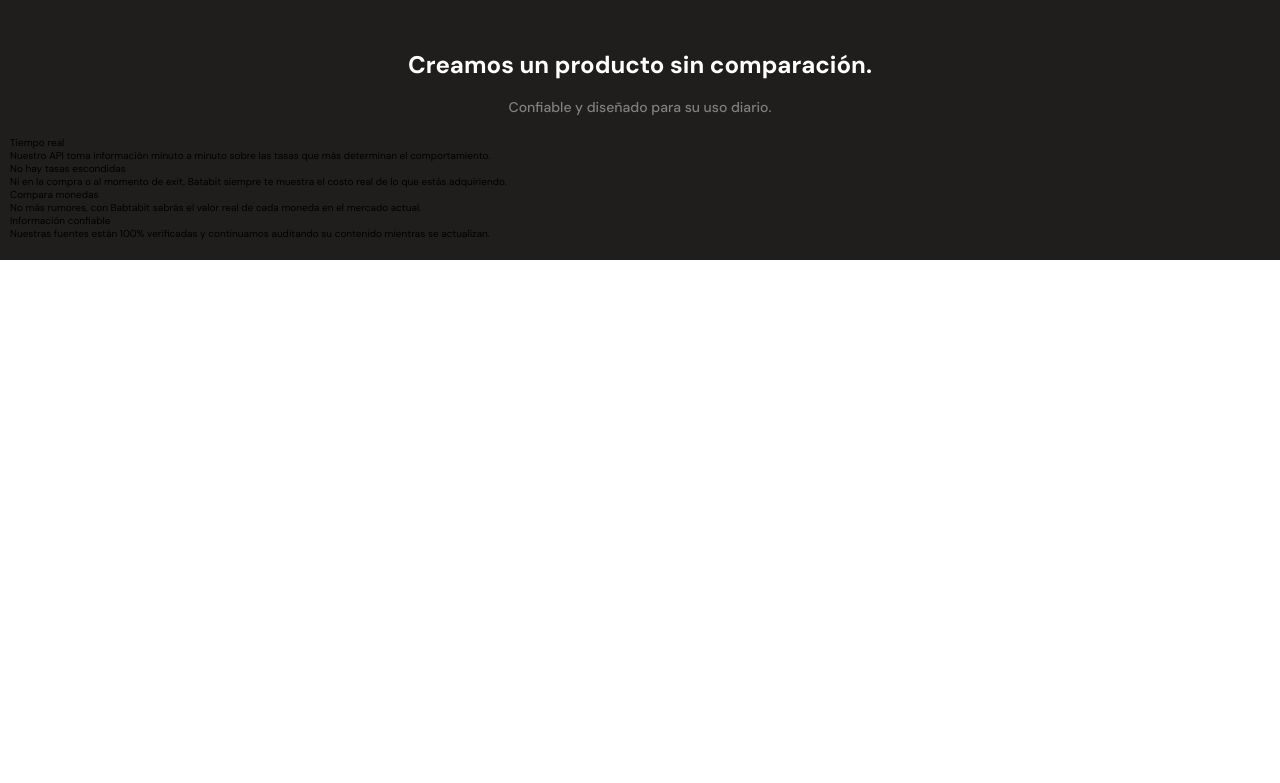
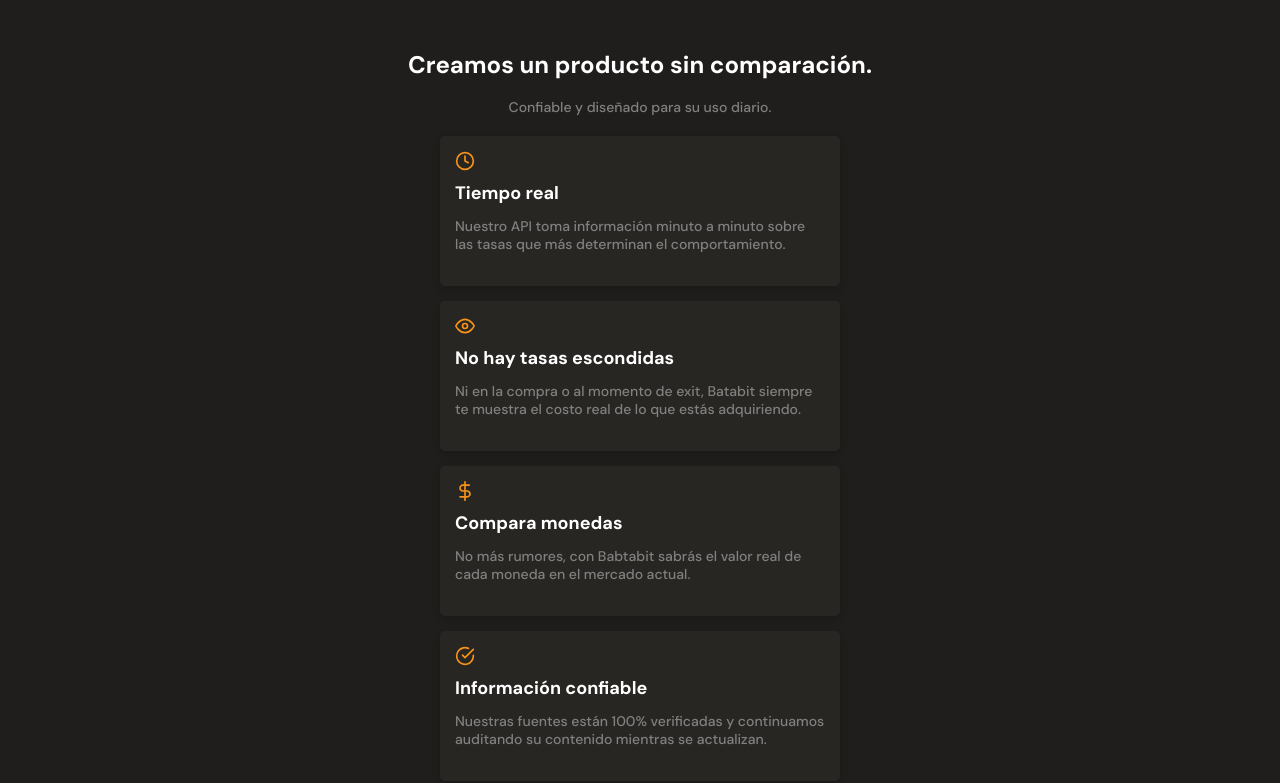
Before and after one commit to jsurrea/Frontend-Mentor, a plain HTML site: page mobile-first/index.html in a window 1280 px wide. Shown: the part 1176-1959 px from the top of the page. Before the commit the page ends 1436 px from the top, so only its background shows below. Drawn offline with Linux system fonts and the light colour scheme.

Commit message:
product detail icons-cards

```diff
--- a/mobile-first/index.html
+++ b/mobile-first/index.html
@@ -65,24 +65,18 @@
                     <p class="product--card-title">Tiempo real</p>
                     <p class="product--card-body">Nuestro API toma información minuto a minuto sobre las tasas que más determinan el comportamiento.</p>
                 </article>
-            </section>
-            <section class="product-cards--container">
                 <article class="product-detail--card">
-                    <span class="clock"></span>
+                    <span class="eye"></span>
                     <p class="product--card-title">No hay tasas escondidas</p>
                     <p class="product--card-body">Ni en la compra o al momento de exit, Batabit siempre te muestra el costo real de lo que estás adquiriendo.</p>
                 </article>
-            </section>
-            <section class="product-cards--container">
                 <article class="product-detail--card">
-                    <span class="clock"></span>
+                    <span class="dollar-sign"></span>
                     <p class="product--card-title">Compara monedas</p>
                     <p class="product--card-body">No más rumores, con Babtabit sabrás el valor real de cada moneda en el mercado actual.</p>
                 </article>
-            </section>
-            <section class="product-cards--container">
                 <article class="product-detail--card">
-                    <span class="clock"></span>
+                    <span class="check-circle"></span>
                     <p class="product--card-title">Información confiable</p>
                     <p class="product--card-body">Nuestras fuentes están 100% verificadas y continuamos auditando su contenido mientras se actualizan.</p>
                 </article>
--- a/mobile-first/styles.css
+++ b/mobile-first/styles.css
@@ -281,3 +281,74 @@ main {
     line-height: 1.8rem;
     color: #808080;
 }
+
+.product-detail--card {
+    width: 90%;
+    min-width: 288px;
+    max-width: 400px;
+    height: 150px;
+    margin: 15px auto;
+    padding: 15px;
+    background-color: var(--black);
+    border-radius: 5px;
+    box-shadow: 0px 4px 8px rgba(0, 0, 0, 0.16);
+}
+
+.product-detail--card .clock {
+    display: inline-block;
+    width: 20px;
+    height: 20px;
+    margin-bottom: 10px;
+    background-image: url('./assets/icons/clock.svg');
+    background-size: cover;
+    background-position: center;
+    background-repeat: no-repeat;
+}
+
+.product-detail--card .eye {
+    display: inline-block;
+    width: 20px;
+    height: 20px;
+    margin-bottom: 10px;
+    background-image: url('./assets/icons/eye.svg');
+    background-size: cover;
+    background-position: center;
+    background-repeat: no-repeat;
+}
+
+.product-detail--card .dollar-sign {
+    display: inline-block;
+    width: 20px;
+    height: 20px;
+    margin-bottom: 10px;
+    background-image: url('./assets/icons/dollar-sign.svg');
+    background-size: cover;
+    background-position: center;
+    background-repeat: no-repeat;
+}
+
+.product-detail--card .check-circle {
+    display: inline-block;
+    width: 20px;
+    height: 20px;
+    margin-bottom: 10px;
+    background-image: url('./assets/icons/check-circle.svg');
+    background-size: cover;
+    background-position: center;
+    background-repeat: no-repeat;
+}
+
+.product--card-title {
+    margin-bottom: 15px;
+    font-size: 1.8rem;
+    font-weight: bold;
+    line-height: 1.8rem;
+    color: var(--just-white);
+}
+
+.product--card-body {
+    font-size: 1.4rem;
+    font-weight: 500;
+    line-height: 1.8rem;
+    color: #808080;
+}
```
